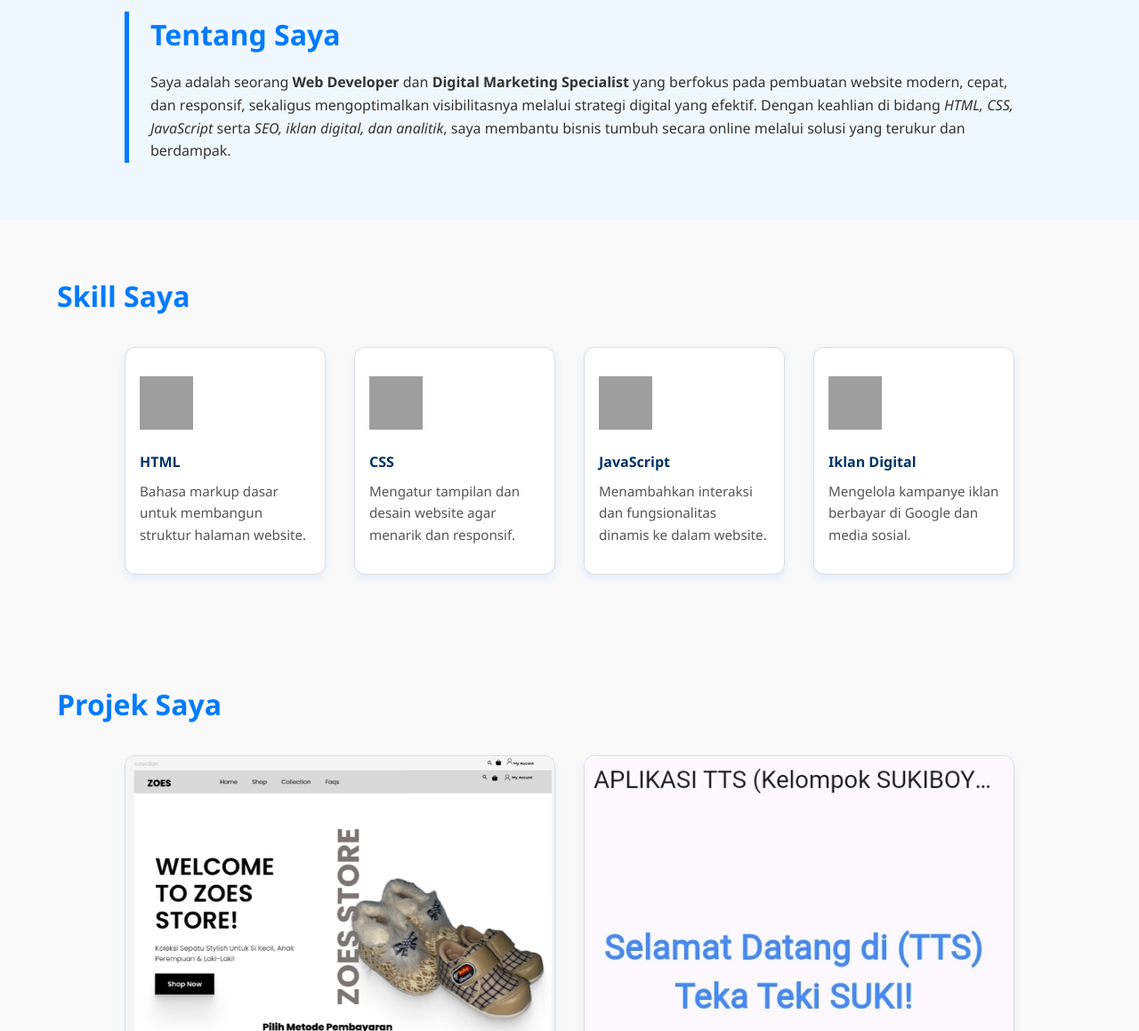
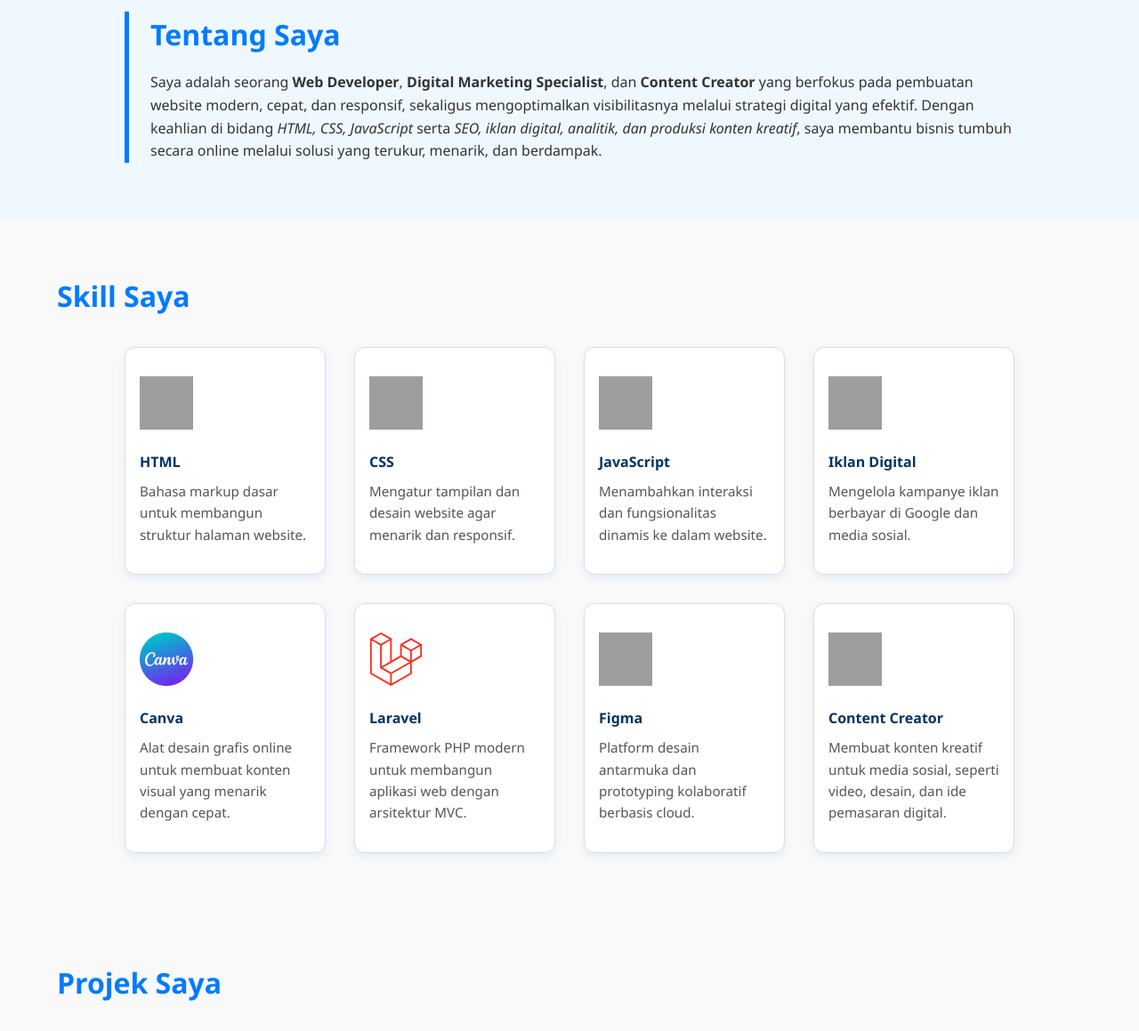
Before and after one commit to alvikariza/portofolioalvika, a plain HTML site: page index.html in a window 1280 px wide. Shown: the part 420-1579 px from the top of the page at 89% size. Drawn offline with Linux system fonts and the light colour scheme; grey boxes are pictures that could not be loaded.

Commit message:
second commit

```diff
--- a/index.html
+++ b/index.html
@@ -45,10 +45,12 @@
   <div class="about-text">
     <h3>Tentang Saya</h3>
     <p>
-  Saya adalah seorang <strong>Web Developer</strong> dan <strong>Digital Marketing Specialist</strong> yang berfokus pada pembuatan website modern, cepat, dan responsif, sekaligus mengoptimalkan visibilitasnya melalui strategi digital yang efektif. Dengan keahlian di bidang <em>HTML, CSS, JavaScript</em> serta <em>SEO, iklan digital, dan analitik</em>, saya membantu bisnis tumbuh secara online melalui solusi yang terukur dan berdampak.
+      Saya adalah seorang <strong>Web Developer</strong>, <strong>Digital Marketing Specialist</strong>, dan <strong>Content Creator</strong> yang berfokus pada pembuatan website modern, cepat, dan responsif, sekaligus mengoptimalkan visibilitasnya melalui strategi digital yang efektif.
+      Dengan keahlian di bidang <em>HTML, CSS, JavaScript</em> serta <em>SEO, iklan digital, analitik, dan produksi konten kreatif</em>, saya membantu bisnis tumbuh secara online melalui solusi yang terukur, menarik, dan berdampak.
     </p>
   </div>
 </div>
+
 </section>
 
 <section id="skill">
@@ -61,12 +63,14 @@
       <h4>HTML</h4>
       <p>Bahasa markup dasar untuk membangun struktur halaman website.</p>
     </div>
+
     <!-- Skill 2 -->
     <div class="skill-card">
       <img src="https://cdn-icons-png.flaticon.com/512/732/732190.png" alt="CSS" />
       <h4>CSS</h4>
       <p>Mengatur tampilan dan desain website agar menarik dan responsif.</p>
     </div>
+
     <!-- Skill 3 -->
     <div class="skill-card">
       <img src="https://cdn-icons-png.flaticon.com/512/5968/5968292.png" alt="JavaScript" />
@@ -74,14 +78,46 @@
       <p>Menambahkan interaksi dan fungsionalitas dinamis ke dalam website.</p>
     </div>
 
-      <!-- Skill 5 -->
+    <!-- Skill 4 -->
     <div class="skill-card">
       <img src="https://cdn-icons-png.flaticon.com/512/3536/3536505.png" alt="Digital Ads" />
       <h4>Iklan Digital</h4>
       <p>Mengelola kampanye iklan berbayar di Google dan media sosial.</p>
     </div>
+
+    <!-- Skill Canva -->
+<div class="skill-card">
+  <img src="asset/canva.png" alt="Canva" />
+  <h4>Canva</h4>
+  <p>Alat desain grafis online untuk membuat konten visual yang menarik dengan cepat.</p>
+</div>
+
+<!-- Skill Laravel -->
+<div class="skill-card">
+  <img src="asset/laravel.svg" alt="Laravel" />
+  <h4>Laravel</h4>
+  <p>Framework PHP modern untuk membangun aplikasi web dengan arsitektur MVC.</p>
+</div>
+
+<!-- Skill Figma (tetap sama) -->
+<div class="skill-card">
+  <img src="https://cdn-icons-png.flaticon.com/512/5968/5968705.png" alt="Figma" />
+  <h4>Figma</h4>
+  <p>Platform desain antarmuka dan prototyping kolaboratif berbasis cloud.</p>
+</div>
+
+<!-- Skill Content Creator -->
+<!-- Skill Content Creator -->
+<div class="skill-card">
+  <img src="https://cdn-icons-png.flaticon.com/512/8164/8164213.png" alt="Content Creator" />
+  <h4>Content Creator</h4>
+  <p>Membuat konten kreatif untuk media sosial, seperti video, desain, dan ide pemasaran digital.</p>
+</div>
+
+
   </div>
 </div>
+
 </section>
 
 <section id="projek">
@@ -167,16 +203,17 @@
   <img src="https://cdn-icons-png.flaticon.com/512/732/732200.png" alt="Email" />
   <div>
     <h4>Email</h4>
-          <p><a href="mailto:emailkamu@gmail.com">alvikariza5@gmail.com</a></p>
+    <p><a href="mailto:alvikariza5@gmail.com">alvikariza5@gmail.com</a></p>
   </div>
 </div>
+
 
       <!-- WhatsApp -->
       <div class="contact-item">
         <img src="https://cdn-icons-png.flaticon.com/512/733/733585.png" alt="WhatsApp" />
         <div>
           <h4>WhatsApp</h4>
-          <p><a href="https://wa.me/6281234567890" target="_blank"+>088291479186</a></p>
+          <p><a href="https://wa.me/088291479186" target="_blank"+>088291479186</a></p>
         </div>
       </div>
 
@@ -185,7 +222,7 @@
         <img src="https://cdn-icons-png.flaticon.com/512/1384/1384031.png" alt="Instagram" />
         <div>
           <h4>Instagram</h4>
-          <p><a href="https://instagram.com/akun_igkamu" target="_blank">@alvikarzaaa</a></p>
+          <p><a href="https://www.instagram.com/alvikarzaaa?igsh=bGtqYXd5NW5hOTU%3D&utm_source=qr" target="_blank">@alvikarzaaa</a></p>
         </div>
       </div>
 
```
Also changed, not shown: asset/canva.png (added), asset/laravel.svg (added). Lines whose indentation alone changed are shown as unchanged.
